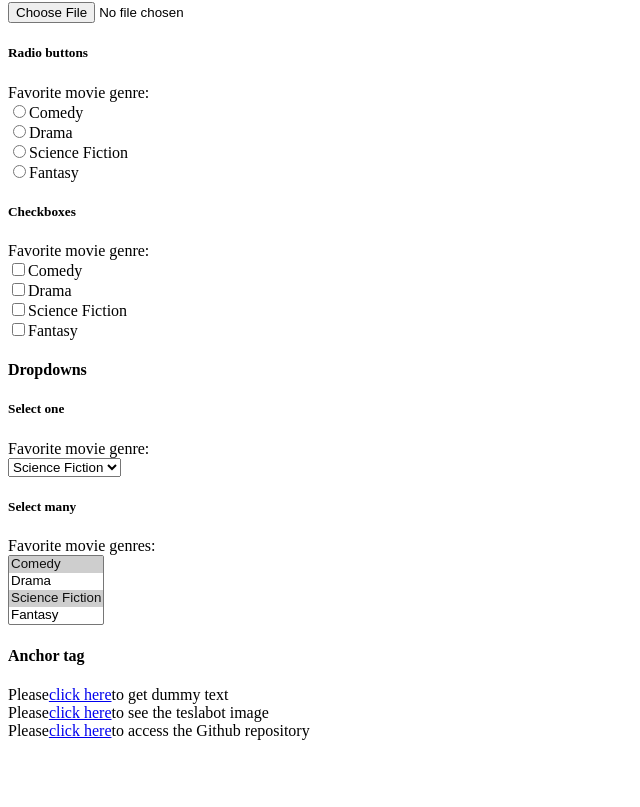
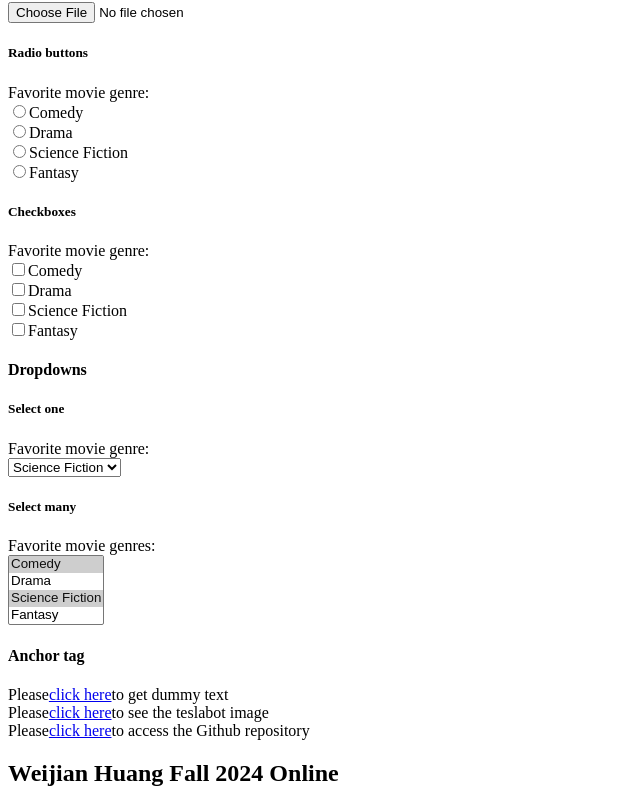
Before and after one commit to learningmachine999/kanbas-react-web-app, a React (Create React App) app: page /#/Labs/Lab1 in a window 1280 px wide. Shown: the part 3102-3909 px from the top of the page, without its empty margins (0-640 px from the left). Before the commit the page ends 3850 px from the top, so only its background shows below. Built offline with nearby package versions, Linux system fonts and the light colour scheme.

Commit message:
landing page update

```diff
--- a/src/Labs/index.tsx
+++ b/src/Labs/index.tsx
@@ -15,6 +15,7 @@ export default function Labs() {
         <Route path="Lab2" element={<Lab2 />} />
         <Route path="Lab3" element={<Lab3 />} />
       </Routes>
+      <h2>Weijian Huang Fall 2024 Online</h2>
     </div>
   );
 }
```
